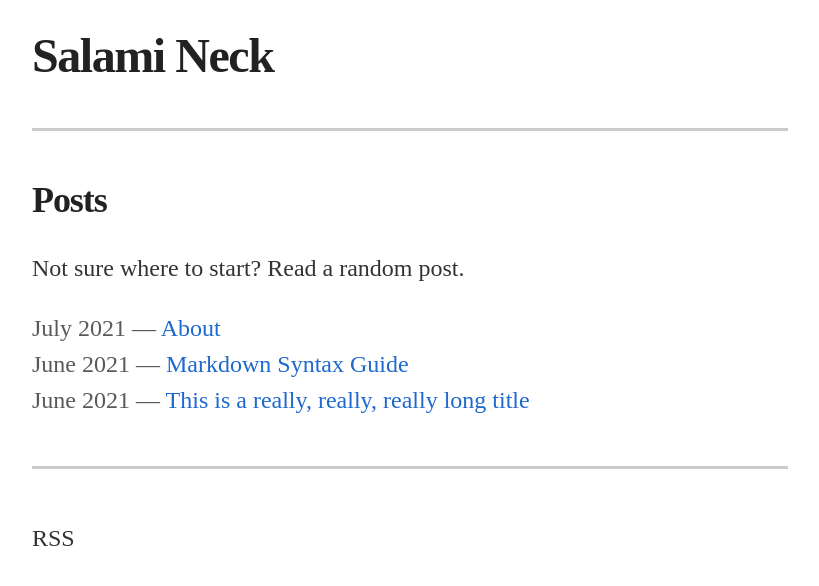
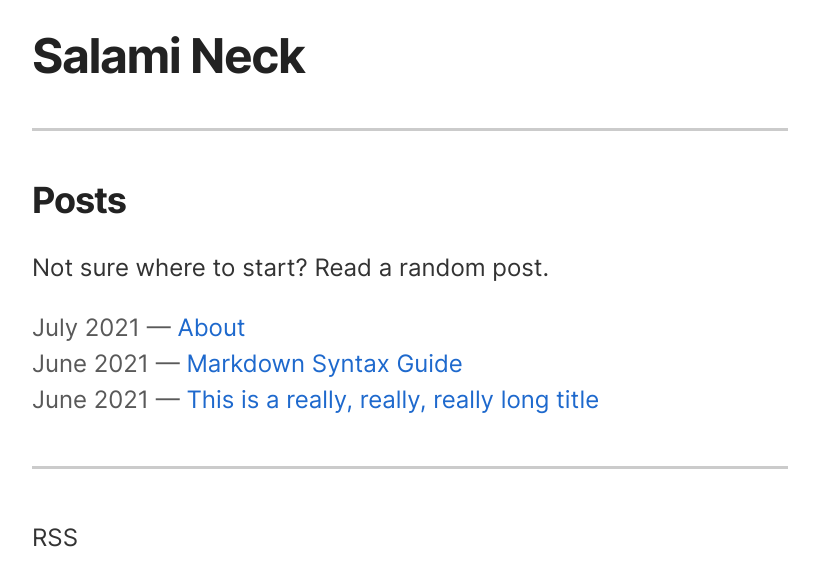
Before and after one commit to ajpwalser/ajpwalser.github.io, a Jekyll site: the page built from index.html, in a window 1280 px wide. Shown: the top 586 px of the page, without its empty margins (230-1049 px from the left). Built offline with Jekyll 4.4.1, drawn with Linux system fonts in a browser that asks for light colours.

Commit message:
Update style.css

```diff
--- a/css/style.css
+++ b/css/style.css
@@ -1,5 +1,5 @@
 :root {
-    --font-body: "Inter", sans-serif
+    --font-body: "Inter",-apple-system,BlinkMacSystemFont,"Segoe UI","Noto Sans",Helvetica,Arial,sans-serif,"Apple Color Emoji","Segoe UI Emoji";
     --color-background: #fff;
     --color-background-secondary: #203851;
     --color-background-tertiary: #f0f0f0;
```
